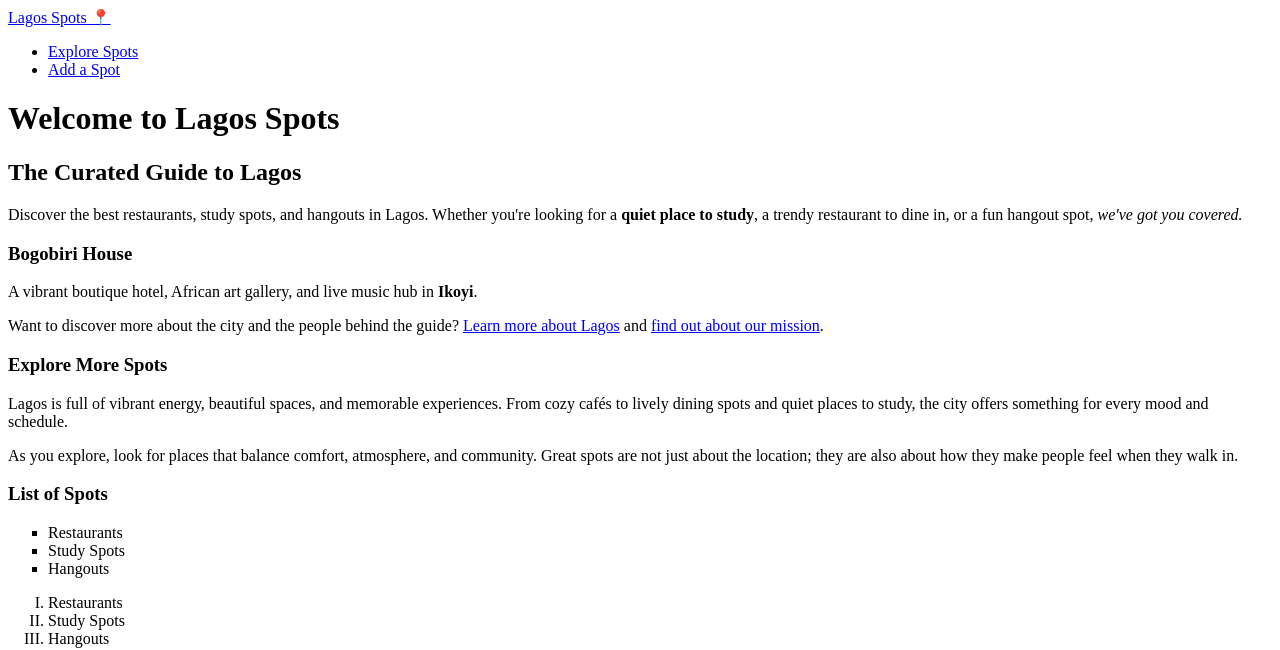
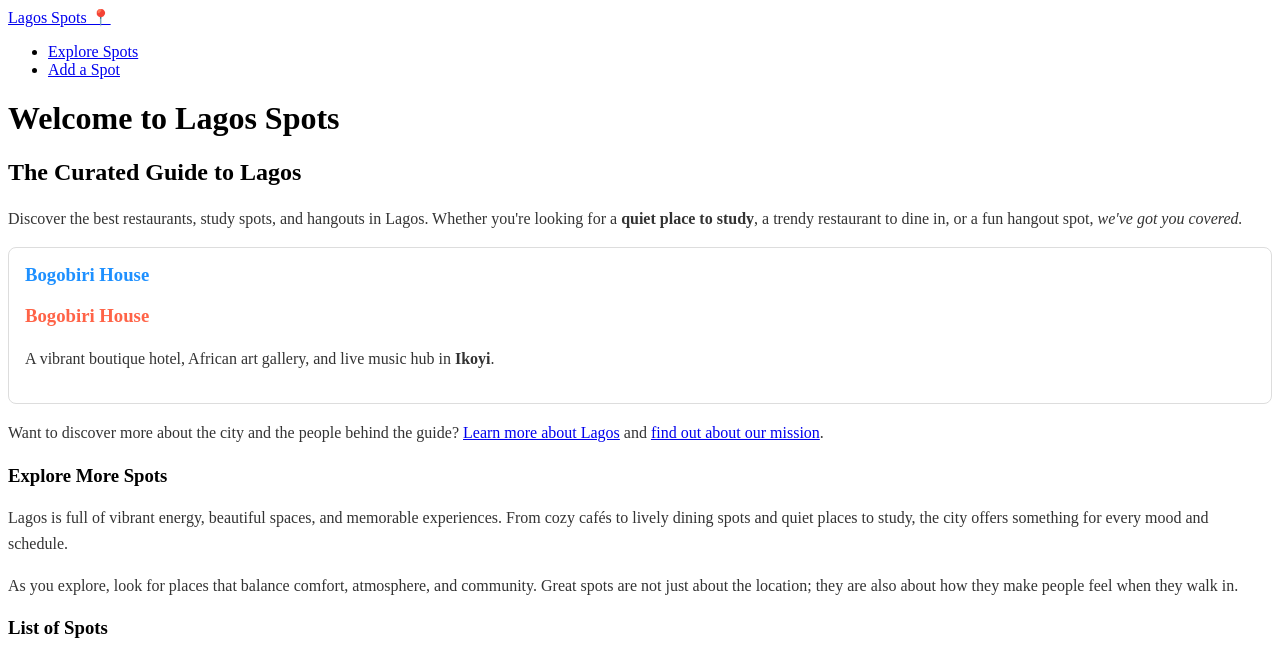
Before and after one commit to ajibolagenius/lagos-spots, a plain HTML site: page index.html in a window 1280 px wide. Shown: the top 650 px of the page. Drawn offline with Linux system fonts and the light colour scheme.

Commit message:
feat: add CSS styles for spot cards and enhance index page structure

```diff
--- a/index.html
+++ b/index.html
@@ -6,6 +6,8 @@
     <meta name='viewport' content='width=device-width, initial-scale=1.0'>
     <meta name='description' content='Discover curated restaurants, study spots, and hangouts across Lagos.'>
     <title>Lagos Spots — Discover Your Next Favorite Place</title>
+    <!-- External Styles -->
+    <link rel="stylesheet" href="./style.css">
 </head>
 
 <body>
@@ -30,6 +32,11 @@
 
         <article class='spot-card' id='spot-bogobiri'>
             <h3 class='spot-card__title'>Bogobiri House</h3>
+
+            <div>
+                <h3 class='spot-card__title'>Bogobiri House</h3>
+            </div>
+
             <p class='spot-card__description'>
                 A vibrant boutique hotel, African art gallery, and live music hub in <strong>Ikoyi</strong>.
             </p>
--- /dev/null
+++ b/style.css
@@ -0,0 +1,37 @@
+/* Element Selector */
+p {
+    line-height: 1.6;
+    color: #333333;
+}
+
+/* Class Selector */
+.spot-card {
+    background-color: #ffffff;
+    border: 1px solid #dddddd;
+    border-radius: 8px;
+    padding: 16px;
+    margin-bottom: 16px;
+}
+
+/* Descendant Combinator */
+.spot-card h3 {
+    margin-top: 0;
+    color: tomato;
+}
+
+/* Child Combinator */
+.spot-card > h3 {
+    margin-top: 0;
+    color: dodgerblue;
+}
+
+/* Pseudo-class Selector */
+.spot-card:hover {
+    background-color: #5fbffb58;
+}
+
+/* Accessible Focus Selector */
+input:focus {
+    outline: 2px solid tomato;
+    /* outline-offset: 2px; */
+}
```
